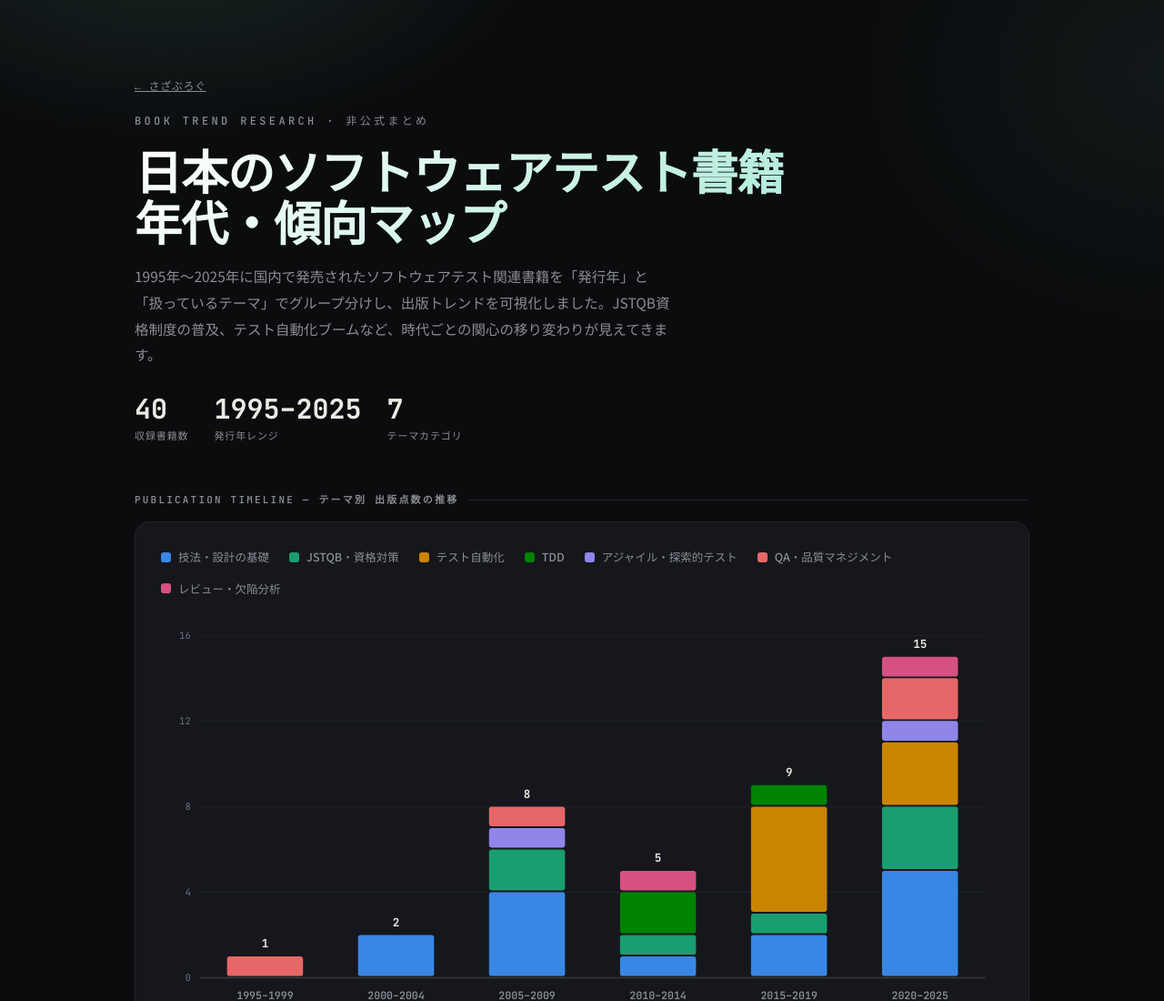
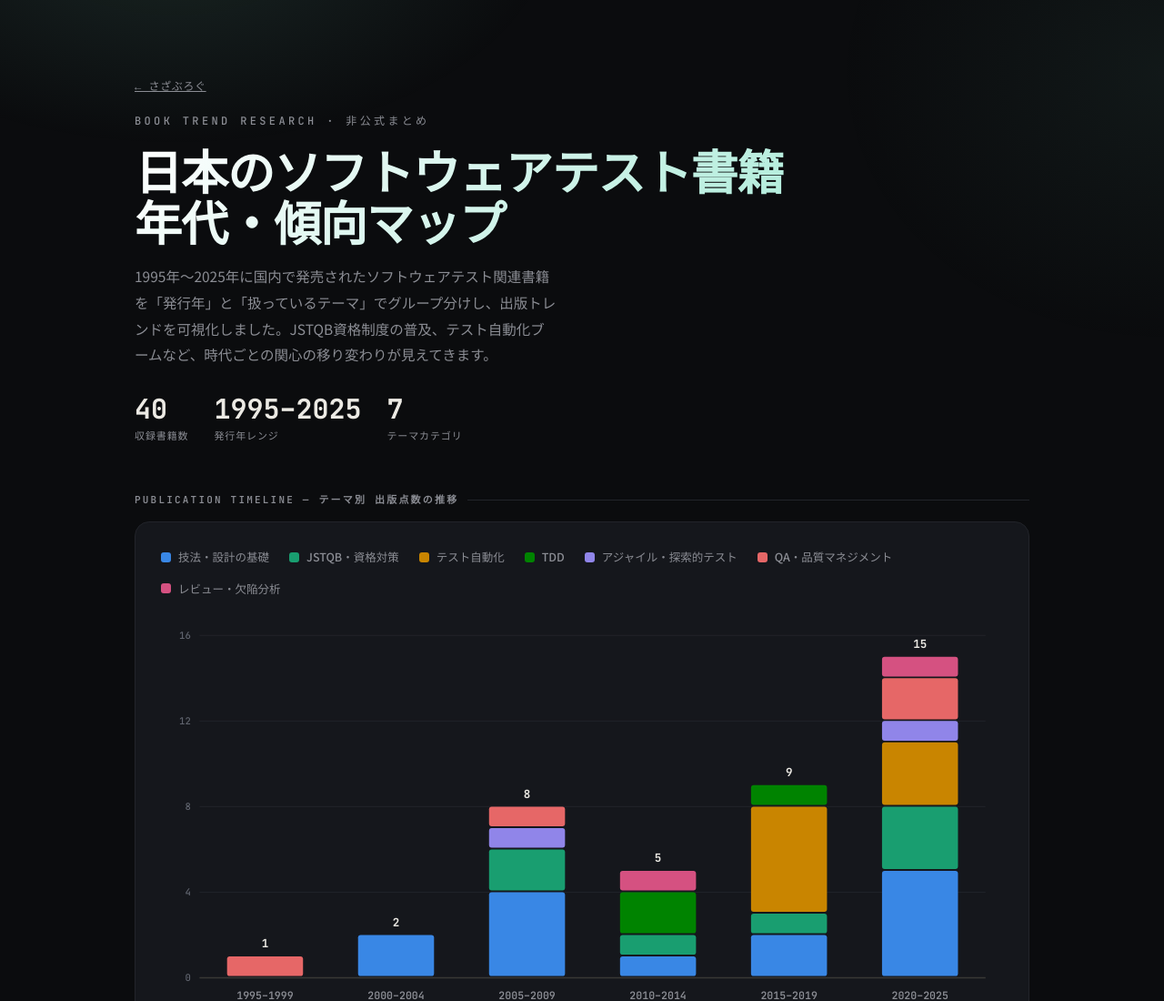
Before and after one commit to sazanamix/github-pages, a plain HTML site: page test-book-trends/index.html in a window 1280 px wide. Shown: the top 1100 px of the page at 91% size. Drawn offline with Linux system fonts and the light colour scheme.

Commit message:
fix: リード文がページ幅一杯まで改行されず読みにくいため、max-widthを狭める

```diff
--- a/test-book-trends/index.html
+++ b/test-book-trends/index.html
@@ -60,7 +60,7 @@
     background:linear-gradient(135deg,#fff 0%,var(--accent) 120%);
     -webkit-background-clip:text; background-clip:text; -webkit-text-fill-color:transparent;
   }
-  p.lead{font-size:15.5px;line-height:1.85;color:var(--text-dim);max-width:38em;margin:0 0 20px}
+  p.lead{font-size:15.5px;line-height:1.85;color:var(--text-dim);max-width:30em;margin:0 0 20px}
 
   .stats{display:flex;gap:28px;margin:30px 0 56px;flex-wrap:wrap}
   .stat b{display:block;font:700 30px/1 'JetBrains Mono',monospace;color:var(--text)}
```
